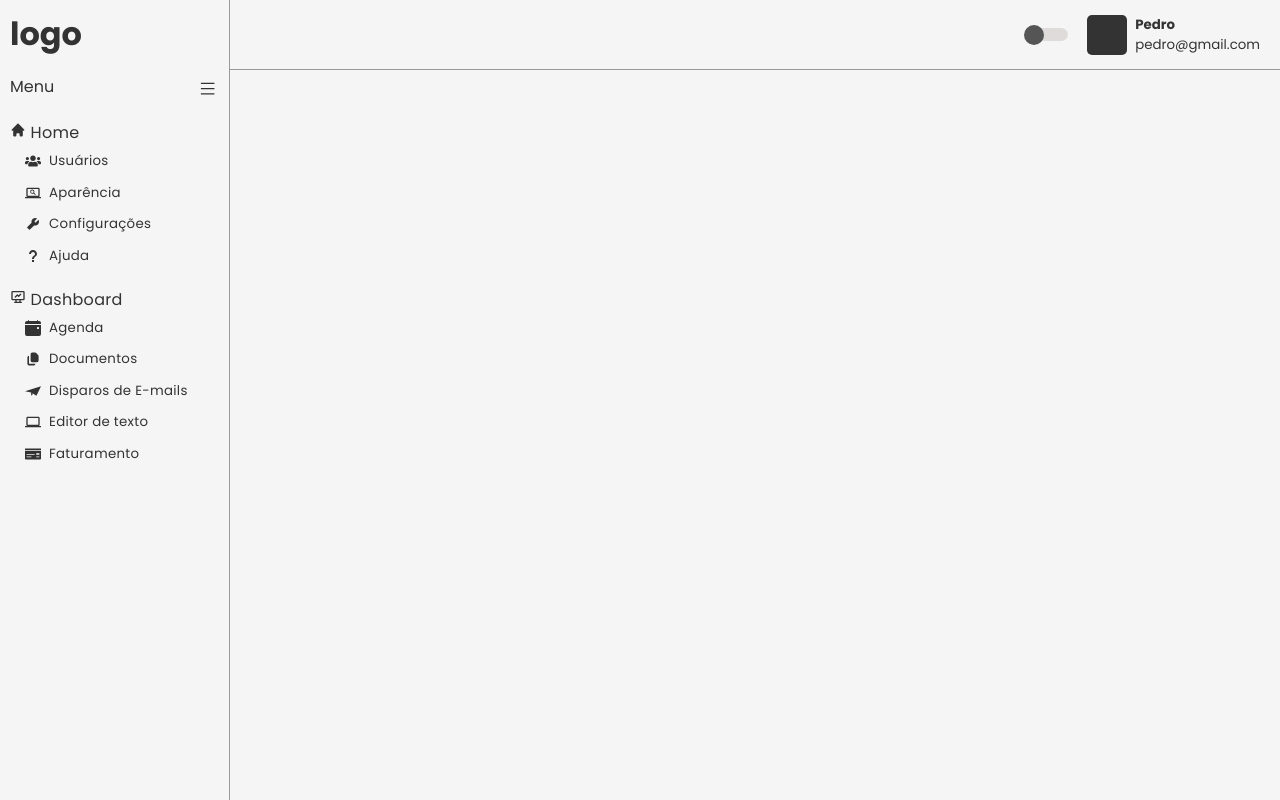
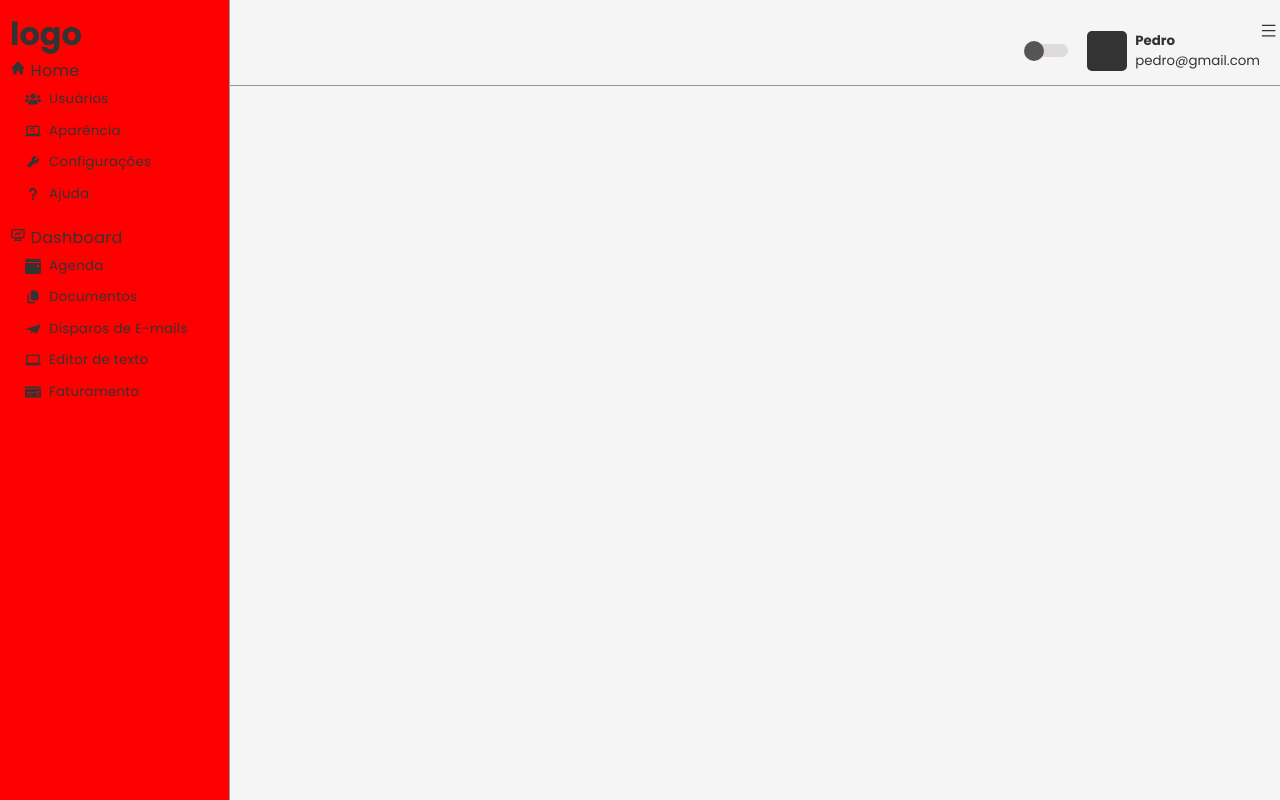
Before and after one commit to pedrosouz6/instituto-online-tcc, a Next.js app: page / in a window 1280 px wide. Built offline with nearby package versions, Linux system fonts and the light colour scheme.

Commit message:
correcting the link

```diff
--- a/pages/index.tsx
+++ b/pages/index.tsx
@@ -10,7 +10,7 @@ export interface toggleThemeType {
   title: string
 }
 
-function Home({ toggleTheme, title }: toggleThemeType) {
+export default function Home({ toggleTheme, title }: toggleThemeType) {
   return (
     <div>
       <Head>
@@ -26,5 +26,3 @@ function Home({ toggleTheme, title }: toggleThemeType) {
     </div>
   )
 }
-
-export default Home
--- a/src/components/Header/style.ts
+++ b/src/components/Header/style.ts
@@ -22,8 +22,9 @@ export const ImageUserHeader = styled.div `
     width: 40px;
     height: 40px;
     border-radius: 5px;
-    background: ${props => props.theme.colors.text}
+    background: ${props => props.theme.colors.text};
 `
+
 export const InfoUserHeader = styled.div `
     p {
         font-size: 10pt;
--- a/src/components/Navbar/index.tsx
+++ b/src/components/Navbar/index.tsx
@@ -19,14 +19,15 @@ import {
 
 export function Navbar() {
     return (
-        <ContainerNavbar>
-            <h1>logo</h1>
+        <>
             <MenuNavbar>
                 <h4>Menu</h4>
                 <button>
                     <i><AiOutlineMenu /></i>
                 </button>
             </MenuNavbar>
+            <ContainerNavbar>
+                <h1>logo</h1>
 
                 <ItemsNavbar>
                     <ul>
@@ -47,8 +48,8 @@ export function Navbar() {
                         <li><a> <i><MdOutlineComputer /></i> Editor de texto</a></li>
                         <li><a> <i><FaMoneyCheck /></i> Faturamento</a></li>
                     </ul>
-
                 </ItemsNavbar>
             </ContainerNavbar>
+        </>
     )
 }
--- a/src/components/Navbar/style.ts
+++ b/src/components/Navbar/style.ts
@@ -10,6 +10,11 @@ export const ContainerNavbar = styled.div `
     padding: 10px;
 
     border-right: 1px solid ${props => props.theme.colors.border};
+    background-color: red;
+
+    @media (max-width: 1100px) {
+        left: -231px;
+    }
 `
 
 export const MenuNavbar = styled.div `
--- a/styles/style.ts
+++ b/styles/style.ts
@@ -4,4 +4,10 @@ export const Container = styled.div `
     position: absolute;
     left: 230px;
     width: calc(100% - 230px);
+
+    @media (max-width: 1100px) {
+        left: 0;
+        top: 0;
+        width: 100%;
+    }
 `
--- a/tsconfig.json
+++ b/tsconfig.json
@@ -18,6 +18,6 @@
   "include": ["next-env.d.ts", "**/*.ts", "**/*.tsx"],
   "exclude": ["node_modules"],
   "files": [
-    "src/styles/styled.d.ts"
+    "styles/styled.d.ts"
   ]
 }
```
Lines whose indentation alone changed are shown as unchanged.
